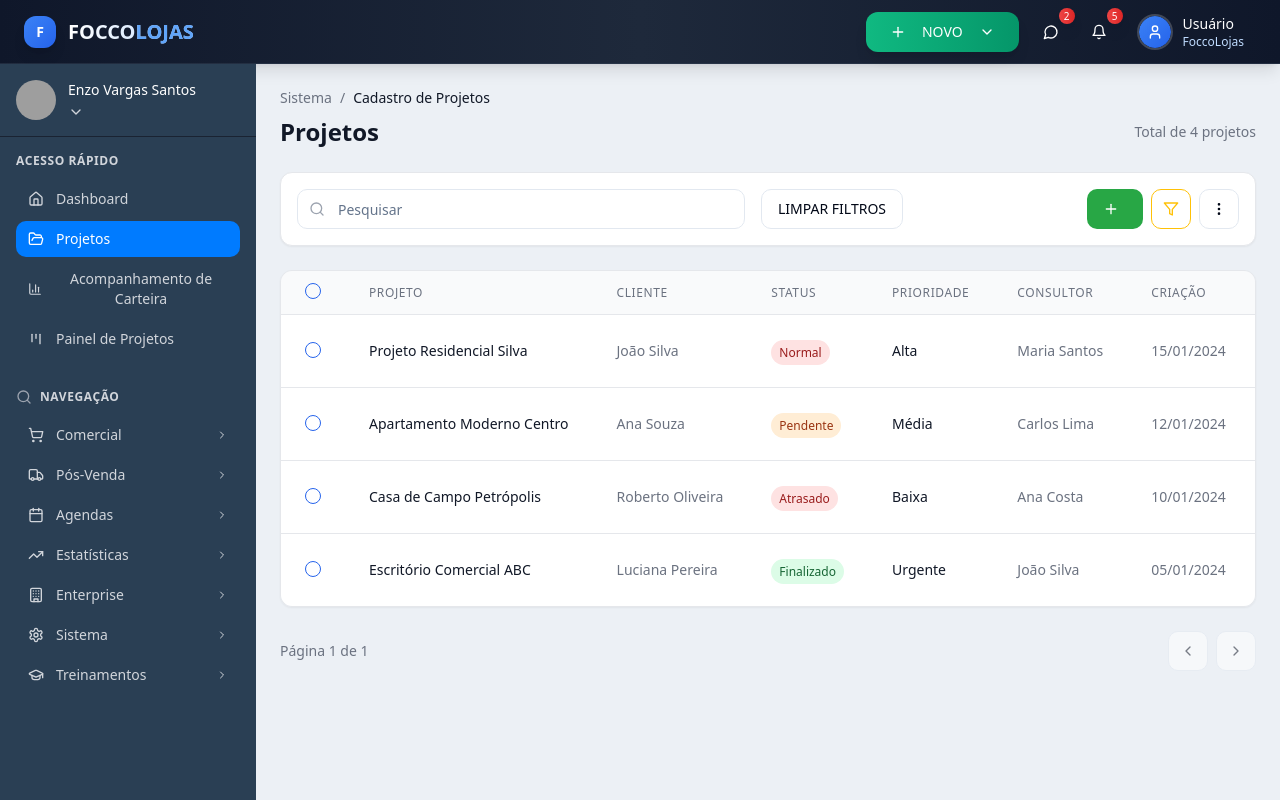
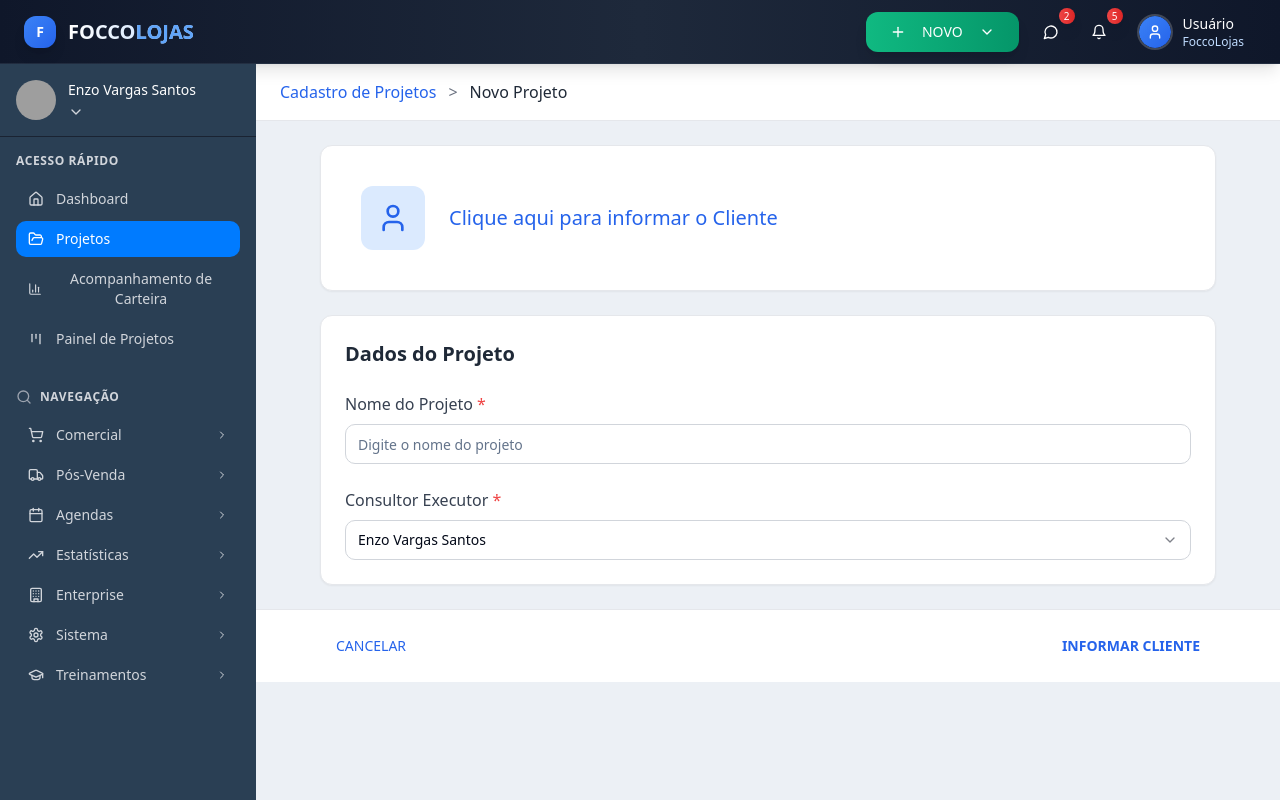
Before and after one commit to victorprocha/promoveis-public, a React (Vite) app: page / in a window 1280 px wide. Both pictures are taken after a click on the button "Projetos". Built offline with nearby package versions, Linux system fonts and the light colour scheme; grey boxes are pictures that could not be loaded.

Commit message:
feat: Implement new project registration page
Adds a new page for project registration, including client selection, project details form, and action buttons. Integrates the client selection dialog and handles form submission and validation.

```diff
--- a/src/components/Modules/ProjectBoard.tsx
+++ b/src/components/Modules/ProjectBoard.tsx
@@ -1,245 +1,187 @@
-
-import React, { useState } from 'react';
-import { Search, MoreVertical, GripVertical } from 'lucide-react';
+import React, { useState, useEffect } from 'react';
+import { Plus, MoreVertical, Users, Calendar, AlertCircle, Clock, Package, Wrench } from 'lucide-react';
 import { Button } from '@/components/ui/button';
-import { Input } from '@/components/ui/input';
+import { Card, CardContent, CardHeader, CardTitle } from '@/components/ui/card';
+import { Badge } from '@/components/ui/badge';
+import { ScrollArea } from '@/components/ui/scroll-area';
 import {
-  Select,
-  SelectContent,
-  SelectItem,
-  SelectTrigger,
-  SelectValue,
-} from '@/components/ui/select';
-import {
-  DndContext,
-  DragEndEvent,
-  DragOverEvent,
-  DragOverlay,
-  DragStartEvent,
-  PointerSensor,
-  useSensor,
-  useSensors,
-} from '@dnd-kit/core';
-import { arrayMove, SortableContext } from '@dnd-kit/sortable';
+  DropdownMenu,
+  DropdownMenuContent,
+  DropdownMenuItem,
+  DropdownMenuTrigger,
+} from '@/components/ui/dropdown-menu';
+import { DndContext, DragEndEvent, DragOverlay, DragStartEvent } from '@dnd-kit/core';
+import { SortableContext, verticalListSortingStrategy } from '@dnd-kit/sortable';
 import KanbanColumn from './ProjectBoard/KanbanColumn';
 import ProjectCard from './ProjectBoard/ProjectCard';
+import { projectService } from '@/services/projectService';
+import { KanbanColumn as KanbanColumnType, Project } from '@/types/project';
+import { useToast } from '@/hooks/use-toast';
 
-interface Project {
-  id: string;
-  title: string;
-  client: string;
-  projectNumber: string;
-  status: 'Normal' | 'Pendente' | 'Atrasado';
-  itemsCount: string;
-  columnId: string;
+interface ProjectBoardProps {
+  onNewProject?: () => void;
 }
 
-interface Column {
-  id: string;
-  title: string;
-  projects: Project[];
+const ProjectBoard: React.FC<ProjectBoardProps> = ({ onNewProject }) => {
+  const [columns, setColumns] = useState<KanbanColumnType[]>([]);
+  const [loading, setLoading] = useState(true);
+  const [activeProject, setActiveProject] = useState<Project | null>(null);
+  const { toast } = useToast();
+
+  useEffect(() => {
+    const fetchProjects = async () => {
+      try {
+        const kanbanData = await projectService.getKanbanProjects();
+        setColumns(kanbanData);
+      } catch (error) {
+        toast({
+          title: "Erro ao carregar projetos",
+          description: "Ocorreu um erro ao carregar os projetos. Tente novamente.",
+          variant: "destructive",
+        });
+      } finally {
+        setLoading(false);
       }
+    };
 
-const ProjectBoard = () => {
-  const [searchTerm, setSearchTerm] = useState('');
-  const [selectedFlow, setSelectedFlow] = useState('padrao');
-  const [activeId, setActiveId] = useState<string | null>(null);
-
-  const [columns, setColumns] = useState<Column[]>([
-    {
-      id: 'assinatura',
-      title: 'Assinatura do Contrato',
-      projects: [
-        {
-          id: 'proj-1',
-          title: 'Maria Silva',
-          client: 'Maria Silva',
-          projectNumber: '12345',
-          status: 'Normal',
-          itemsCount: '0/1',
-          columnId: 'assinatura'
-        },
-        {
-          id: 'proj-2',
-          title: 'João Santos',
-          client: 'João Santos',
-          projectNumber: '12346',
-          status: 'Pendente',
-          itemsCount: '0/3',
-          columnId: 'assinatura'
-        }
-      ]
-    },
-    {
-      id: 'medicao',
-      title: 'Medição dos Ambientes',
-      projects: [
-        {
-          id: 'proj-3',
-          title: 'Ana Costa',
-          client: 'Ana Costa',
-          projectNumber: '12347',
-          status: 'Normal',
-          itemsCount: '2/8',
-          columnId: 'medicao'
-        }
-      ]
-    },
-    {
-      id: 'revisao',
-      title: 'Revisão dos Ambientes',
-      projects: [
-        {
-          id: 'proj-4',
-          title: 'Carlos Lima',
-          client: 'Carlos Lima',
-          projectNumber: '12348',
-          status: 'Atrasado',
-          itemsCount: '1/5',
-          columnId: 'revisao'
-        }
-      ]
-    },
-    {
-      id: 'compra',
-      title: 'Compra dos Itens dos Ambientes',
-      projects: []
-    },
-    {
-      id: 'entrega',
-      title: 'Entrega dos Ambientes',
-      projects: []
-    },
-    {
-      id: 'montagem',
-      title: 'Montagem',
-      projects: []
-    }
-  ]);
-
-  const sensors = useSensors(
-    useSensor(PointerSensor, {
-      activationConstraint: {
-        distance: 8,
-      },
-    })
-  );
+    fetchProjects();
+  }, [toast]);
 
   const handleDragStart = (event: DragStartEvent) => {
-    setActiveId(event.active.id as string);
+    if (event.active.data) {
+      setActiveProject(event.active.data.current as Project);
+    }
   };
 
-  const handleDragOver = (event: DragOverEvent) => {
+  const handleDragEnd = async (event: DragEndEvent) => {
+    setActiveProject(null);
+
     const { active, over } = event;
+
     if (!over) return;
 
+    if (active.id !== over.id) {
       const activeId = active.id as string;
       const overId = over.id as string;
 
-    const activeColumn = columns.find(col =>
-      col.projects.some(project => project.id === activeId)
-    );
-    const overColumn = columns.find(col =>
-      col.id === overId || col.projects.some(project => project.id === overId)
-    );
-
-    if (!activeColumn || !overColumn) return;
-    if (activeColumn.id === overColumn.id) return;
+      try {
+        await projectService.updateProjectStatus(activeId, overId);
 
         setColumns(prevColumns => {
-      const newColumns = [...prevColumns];
-      const activeColumnIndex = newColumns.findIndex(col => col.id === activeColumn.id);
-      const overColumnIndex = newColumns.findIndex(col => col.id === overColumn.id);
+          const newColumns = prevColumns.map(column => ({
+            ...column,
+            projects: column.projects.filter(project => project.id !== activeId)
+          }));
 
-      const activeProject = activeColumn.projects.find(project => project.id === activeId);
-      if (!activeProject) return prevColumns;
+          const targetColumn = newColumns.find(column => column.id === overId);
+          const projectToMove = prevColumns
+            .flatMap(column => column.projects)
+            .find(project => project.id === activeId);
 
-      // Remove from active column
-      newColumns[activeColumnIndex].projects = activeColumn.projects.filter(
-        project => project.id !== activeId
-      );
-
-      // Add to over column
-      const updatedProject = { ...activeProject, columnId: overColumn.id };
-      newColumns[overColumnIndex].projects = [...overColumn.projects, updatedProject];
+          if (targetColumn && projectToMove) {
+            targetColumn.projects.push(projectToMove);
+          }
 
           return newColumns;
         });
+
+        toast({
+          title: "Status do projeto atualizado",
+          description: "O status do projeto foi atualizado com sucesso.",
+        });
+      } catch (error) {
+        toast({
+          title: "Erro ao atualizar status do projeto",
+          description: "Ocorreu um erro ao atualizar o status do projeto. Tente novamente.",
+          variant: "destructive",
+        });
+      }
+    }
   };
 
-  const handleDragEnd = (event: DragEndEvent) => {
-    setActiveId(null);
+  const handleNewProject = () => {
+    if (onNewProject) {
+      onNewProject();
+    }
   };
 
-  const activeProject = activeId ?
-    columns.flatMap(col => col.projects).find(project => project.id === activeId) : null;
+  if (loading) {
+    return (
+      <div className="flex-1 flex flex-col h-full bg-[#ECF0F5]">
+        <div className="bg-white border-b border-gray-200 px-6 py-4">
+          <div className="flex items-center justify-between">
+            <div className="flex items-center gap-3">
+              <div className="p-2 bg-gradient-to-br from-blue-100 to-blue-200 rounded-xl">
+                <Package className="h-6 w-6 text-blue-600" />
+              </div>
+              <h1 className="text-xl font-semibold text-[#2A3F54]">Painel de Projetos</h1>
+            </div>
+            <Button
+              onClick={handleNewProject}
+              className="bg-[#28A745] hover:bg-[#218838] text-white px-4 py-2 rounded-lg flex items-center gap-2"
+            >
+              <Plus className="h-4 w-4" />
+              Novo Projeto
+            </Button>
+          </div>
+        </div>
+
+        <div className="flex-1 p-6 flex items-center justify-center">
+          <div className="text-center">
+            <div className="animate-spin rounded-full h-12 w-12 border-b-2 border-blue-600 mx-auto mb-4"></div>
+            <p className="text-gray-600">Carregando projetos...</p>
+          </div>
+        </div>
+      </div>
+    );
+  }
 
   return (
-    <div className="flex flex-col h-full bg-[#ECF0F5]">
+    <div className="flex-1 flex flex-col h-full bg-[#ECF0F5]">
       {/* Header */}
-      <div className="bg-white border-b border-gray-200 p-6">
-        <div className="flex items-center gap-2 mb-4">
-          <div className="w-5 h-5 bg-[#007BFF] rounded-sm flex items-center justify-center">
-            <div className="w-3 h-3 bg-white rounded-sm"></div>
+      <div className="bg-white border-b border-gray-200 px-6 py-4">
+        <div className="flex items-center justify-between">
+          <div className="flex items-center gap-3">
+            <div className="p-2 bg-gradient-to-br from-blue-100 to-blue-200 rounded-xl">
+              <Package className="h-6 w-6 text-blue-600" />
             </div>
-          <h1 className="text-xl font-semibold text-gray-800">Painel de Projetos</h1>
+            <h1 className="text-xl font-semibold text-[#2A3F54]">Painel de Projetos</h1>
           </div>
-
-        <div className="flex items-center gap-4">
-          <div className="flex-1 max-w-md relative">
-            <Search className="absolute left-3 top-1/2 transform -translate-y-1/2 text-gray-400 h-4 w-4" />
-            <Input
-              placeholder="Pesquisar"
-              value={searchTerm}
-              onChange={(e) => setSearchTerm(e.target.value)}
-              className="pl-10"
-            />
-          </div>
-
-          <Select value={selectedFlow} onValueChange={setSelectedFlow}>
-            <SelectTrigger className="w-48">
-              <SelectValue placeholder="Fluxo de venda padrão" />
-            </SelectTrigger>
-            <SelectContent>
-              <SelectItem value="padrao">Fluxo de venda padrão</SelectItem>
-              <SelectItem value="express">Fluxo express</SelectItem>
-              <SelectItem value="premium">Fluxo premium</SelectItem>
-            </SelectContent>
-          </Select>
-
-          <Button size="icon" variant="outline" className="text-[#007BFF] border-[#007BFF]">
-            <Search className="h-4 w-4" />
-          </Button>
-
-          <Button size="icon" variant="outline">
-            <MoreVertical className="h-4 w-4" />
+          <Button
+            onClick={handleNewProject}
+            className="bg-[#28A745] hover:bg-[#218838] text-white px-4 py-2 rounded-lg flex items-center gap-2"
+          >
+            <Plus className="h-4 w-4" />
+            Novo Projeto
           </Button>
         </div>
       </div>
 
       {/* Kanban Board */}
-      <div className="flex-1 overflow-hidden">
+      <div className="flex-1 p-4">
         <DndContext
-          sensors={sensors}
           onDragStart={handleDragStart}
-          onDragOver={handleDragOver}
           onDragEnd={handleDragEnd}
         >
-          <div className="h-full overflow-x-auto overflow-y-hidden">
-            <div className="flex gap-6 p-6 min-w-max h-full">
+          <div className="grid grid-cols-1 md:grid-cols-3 lg:grid-cols-6 gap-4 overflow-x-auto">
             {columns.map((column) => (
-                <SortableContext key={column.id} items={column.projects.map(p => p.id)}>
-                  <KanbanColumn
-                    column={column}
-                    projects={column.projects}
-                  />
+              <div key={column.id} className="w-64">
+                <KanbanColumn id={column.id} title={column.title}>
+                  <SortableContext
+                    id={column.id}
+                    items={column.projects.map(project => project.id)}
+                    strategy={verticalListSortingStrategy}
+                  >
+                    {column.projects.map((project) => (
+                      <ProjectCard key={project.id} project={project} />
+                    ))}
                   </SortableContext>
+                </KanbanColumn>
+              </div>
             ))}
           </div>
-          </div>
-
           <DragOverlay>
-            {activeProject && <ProjectCard project={activeProject} isDragging />}
+            {activeProject ? <ProjectCard project={activeProject} /> : null}
           </DragOverlay>
         </DndContext>
       </div>
--- /dev/null
+++ b/src/pages/ProjectRegistration.tsx
@@ -0,0 +1,251 @@
+
+import React, { useState } from 'react';
+import { Button } from '@/components/ui/button';
+import { Input } from '@/components/ui/input';
+import { Label } from '@/components/ui/label';
+import { Select, SelectContent, SelectItem, SelectTrigger, SelectValue } from '@/components/ui/select';
+import { Card, CardContent } from '@/components/ui/card';
+import { User, ArrowLeft } from 'lucide-react';
+import { useToast } from '@/hooks/use-toast';
+import ClientSelectionDialog from '@/components/Dialogs/ClientSelectionDialog';
+
+interface Client {
+  id: string;
+  nome: string;
+  nomeFantasia?: string;
+  cpfcnpj: string;
+  nomeConjuge?: string;
+}
+
+interface ProjectRegistrationProps {
+  onBack?: () => void;
+}
+
+const ProjectRegistration: React.FC<ProjectRegistrationProps> = ({ onBack }) => {
+  const [selectedClient, setSelectedClient] = useState<Client | null>(null);
+  const [showClientSelection, setShowClientSelection] = useState(false);
+  const [projectName, setProjectName] = useState('');
+  const [consultant, setConsultant] = useState('Enzo Vargas Santos');
+  const { toast } = useToast();
+
+  const handleClientSelect = (client: Client) => {
+    setSelectedClient(client);
+  };
+
+  const handleCreateProject = async () => {
+    if (!selectedClient) {
+      toast({
+        title: "Erro de validação",
+        description: "Selecione um cliente para o projeto.",
+        variant: "destructive",
+      });
+      return;
+    }
+
+    if (!projectName.trim()) {
+      toast({
+        title: "Erro de validação",
+        description: "O nome do projeto é obrigatório.",
+        variant: "destructive",
+      });
+      return;
+    }
+
+    try {
+      // Simular chamada de API
+      console.log('Criando projeto:', {
+        cliente: selectedClient,
+        nome: projectName,
+        consultor: consultant
+      });
+
+      toast({
+        title: "Projeto criado com sucesso!",
+        description: `O projeto "${projectName}" foi criado para o cliente ${selectedClient.nome}.`,
+      });
+
+      // Reset form
+      setSelectedClient(null);
+      setProjectName('');
+      setConsultant('Enzo Vargas Santos');
+
+      if (onBack) {
+        onBack();
+      }
+    } catch (error) {
+      toast({
+        title: "Erro ao criar projeto",
+        description: "Ocorreu um erro ao criar o projeto. Tente novamente.",
+        variant: "destructive",
+      });
+    }
+  };
+
+  const handleCancel = () => {
+    const hasChanges = selectedClient || projectName.trim() || consultant !== 'Enzo Vargas Santos';
+
+    if (hasChanges) {
+      if (window.confirm('Deseja descartar as alterações?')) {
+        setSelectedClient(null);
+        setProjectName('');
+        setConsultant('Enzo Vargas Santos');
+        if (onBack) {
+          onBack();
+        }
+      }
+    } else {
+      if (onBack) {
+        onBack();
+      }
+    }
+  };
+
+  return (
+    <div className="flex-1 flex flex-col h-full bg-[#ECF0F5]">
+      {/* Page Header */}
+      <div className="bg-white border-b border-gray-200 px-6 py-4">
+        <div className="flex items-center gap-3">
+          <button
+            onClick={onBack}
+            className="text-blue-600 hover:text-blue-800 hover:underline"
+          >
+            Cadastro de Projetos
+          </button>
+          <span className="text-gray-500">{'>'}</span>
+          <span className="text-gray-800">Novo Projeto</span>
+        </div>
+      </div>
+
+      {/* Main Content */}
+      <div className="flex-1 p-6">
+        <div className="max-w-4xl mx-auto space-y-6">
+          {/* Client Selection Section */}
+          <Card className="border border-gray-200">
+            <CardContent className="p-6">
+              {!selectedClient ? (
+                <div
+                  className="flex items-center gap-6 cursor-pointer hover:bg-gray-50 p-4 rounded-lg transition-colors"
+                  onClick={() => setShowClientSelection(true)}
+                >
+                  <div className="w-16 h-16 bg-blue-100 rounded-lg flex items-center justify-center">
+                    <User className="h-8 w-8 text-blue-600" />
+                  </div>
+                  <div>
+                    <button className="text-xl text-blue-600 hover:text-blue-800 hover:underline font-medium">
+                      Clique aqui para informar o Cliente
+                    </button>
+                  </div>
+                </div>
+              ) : (
+                <div className="flex items-center justify-between">
+                  <div className="flex items-center gap-6">
+                    <div className="w-16 h-16 bg-blue-100 rounded-lg flex items-center justify-center">
+                      <User className="h-8 w-8 text-blue-600" />
+                    </div>
+                    <div>
+                      <h3 className="text-xl font-semibold text-gray-800">{selectedClient.nome}</h3>
+                      <p className="text-gray-600">{selectedClient.cpfcnpj}</p>
+                      {selectedClient.nomeFantasia && (
+                        <p className="text-sm text-gray-500">{selectedClient.nomeFantasia}</p>
+                      )}
+                    </div>
+                  </div>
+                  <Button
+                    variant="outline"
+                    onClick={() => setShowClientSelection(true)}
+                    className="text-blue-600 border-blue-600 hover:bg-blue-50"
+                  >
+                    Alterar Cliente
+                  </Button>
+                </div>
+              )}
+            </CardContent>
+          </Card>
+
+          {/* Project Data Section */}
+          <Card className="border border-gray-200">
+            <CardContent className="p-6">
+              <h2 className="text-xl font-semibold text-gray-800 mb-6">Dados do Projeto</h2>
+
+              <div className="space-y-6">
+                <div className="space-y-2">
+                  <Label htmlFor="projectName" className="text-base font-medium text-gray-700">
+                    Nome do Projeto <span className="text-red-500">*</span>
+                  </Label>
+                  <Input
+                    id="projectName"
+                    value={projectName}
+                    onChange={(e) => setProjectName(e.target.value)}
+                    placeholder="Digite o nome do projeto"
+                    className="border-gray-300 focus:border-blue-500 focus:ring-blue-500"
+                    required
+                  />
+                </div>
+
+                <div className="space-y-2">
+                  <Label htmlFor="consultant" className="text-base font-medium text-gray-700">
+                    Consultor Executor <span className="text-red-500">*</span>
+                  </Label>
+                  <Select value={consultant} onValueChange={setConsultant}>
+                    <SelectTrigger className="border-gray-300 focus:border-blue-500">
+                      <SelectValue placeholder="Selecione o consultor" />
+                    </SelectTrigger>
+                    <SelectContent>
+                      <SelectItem value="Enzo Vargas Santos">Enzo Vargas Santos</SelectItem>
+                      <SelectItem value="Maria Oliveira">Maria Oliveira</SelectItem>
+                      <SelectItem value="Carlos Santos">Carlos Santos</SelectItem>
+                      <SelectItem value="Roberto Lima">Roberto Lima</SelectItem>
+                      <SelectItem value="Fernanda Souza">Fernanda Souza</SelectItem>
+                    </SelectContent>
+                  </Select>
+                </div>
+              </div>
+            </CardContent>
+          </Card>
+        </div>
+      </div>
+
+      {/* Fixed Action Bar */}
+      <div className="bg-white border-t border-gray-200 px-6 py-4">
+        <div className="max-w-4xl mx-auto flex justify-between items-center">
+          <Button
+            variant="ghost"
+            onClick={handleCancel}
+            className="text-blue-600 hover:text-blue-700 hover:bg-blue-50"
+          >
+            CANCELAR
+          </Button>
+
+          <div className="flex gap-4">
+            {!selectedClient && (
+              <Button
+                variant="ghost"
+                onClick={() => setShowClientSelection(true)}
+                className="text-blue-600 hover:text-blue-700 hover:bg-blue-50 font-semibold"
+              >
+                INFORMAR CLIENTE
+              </Button>
+            )}
+
+            {selectedClient && (
+              <Button
+                onClick={handleCreateProject}
+                className="bg-blue-600 hover:bg-blue-700 text-white px-8"
+              >
+                CRIAR PROJETO
+              </Button>
+            )}
+          </div>
+        </div>
+      </div>
+
+      <ClientSelectionDialog
+        open={showClientSelection}
+        onOpenChange={setShowClientSelection}
+        onClientSelect={handleClientSelect}
+      />
+    </div>
+  );
+};
+
+export default ProjectRegistration;
```
Also changed, not shown: src/pages/Index.tsx (+16 -3 lines). Lines whose indentation alone changed are shown as unchanged.
